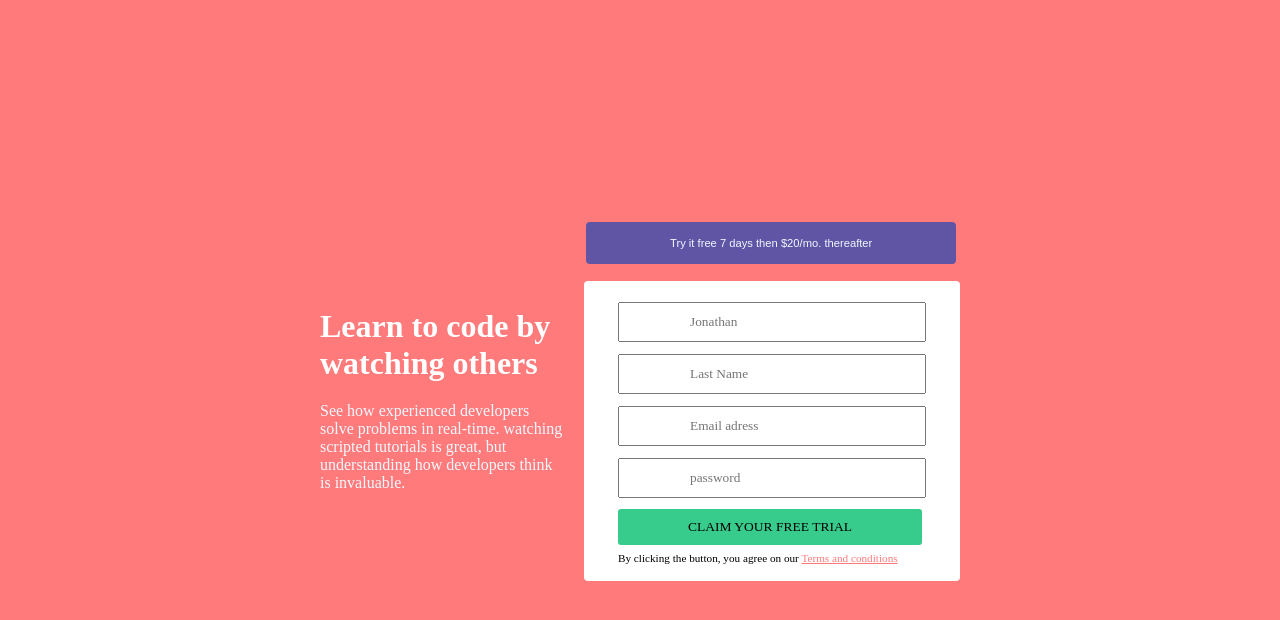
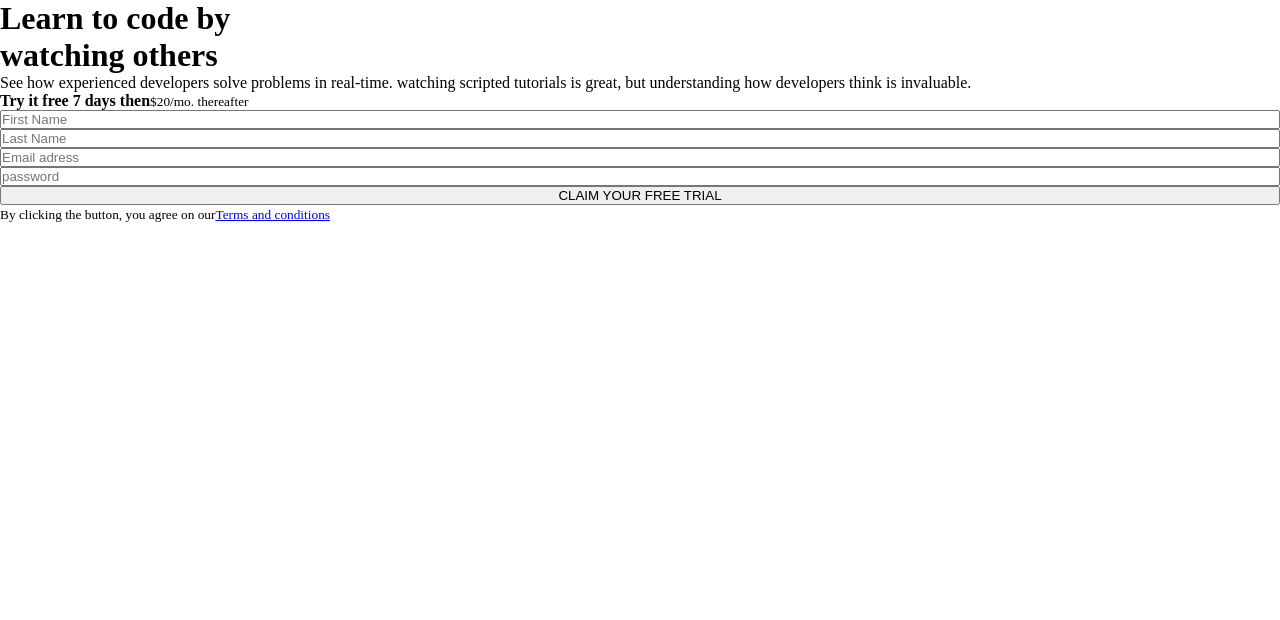
Before and after one commit to jimmymut/reponsive, a plain HTML site: page index.html in a window 1280 px wide. Drawn offline with Linux system fonts and the light colour scheme; a web font is replaced by a local one.

Commit message:
modified the html structure

```diff
--- a/css.css
+++ b/css.css
@@ -1,70 +1,6 @@
-*{
-    margin: 0;
-    padding: 0;
+* {
+  margin: 0;
+  padding: 0;
+  box-sizing: border-box;
+  width: 100%;
 }
-@media screen and (min-width: 375px) and (max-width: 1440px){
-    body{
-        background-color: hsl(0, 100%, 74%);
-        /* margin: 50px 100px;
-        border: 5px solid; */
-    }
-    main{
-        width: 50%;
-        margin: auto;
-        display: flex;
-        justify-content: center;
-        align-items: center;
-        height: 100vh;
-    }
-    .green{
-        background-color: hsl(154, 59%, 51%);
-        font-size: 13.5px;
-        border: none;
-        border-radius: 3px;
-        font-family: Poppins;
-        font-weight: 600;
-    }
-    .table1 input{
-        background-color: hsl(248, 32%, 49%);
-        color: aliceblue;
-        padding: 15px 84px;
-        border-radius: 4px;
-        border: none;
-    }
-    a{
-        color: hsl(0, 100%, 74%);
-    }
-   .table2{
-        border: none;
-        background-color: white;
-        padding: 15px 32px;
-        border-radius: 4px;
-        height: 300px;
-    }
-    .table2 input{
-        margin: 0;
-        padding: 10px 70px;
-        font-family: Poppins;
-        font-weight: 500;
-    }
-    tfoot, .table1 input{
-        font-size: 70%;
-    }
-    .table1{
-        padding-bottom: 15px;
-    }
-    .one h1{
-        font-family: Poppins;
-        font-weight: 700;
-        color: white;
-    }
-    p{
-        color: aliceblue;
-        padding-top: 20px;
-        font-family: Poppins;
-        font-weight: 400;
-    }
-    .two{
-        padding-left: 20px;
-    }
-}
--- a/index.html
+++ b/index.html
@@ -6,71 +6,47 @@
     <meta name="viewport" content="width=device-width, initial-scale=1.0" />
     <title>form</title>
     <link rel="stylesheet" href="css.css" />
-    <link rel="stylesheet" href="https://fonts.google.com/specimen/Poppins" />
   </head>
   <body>
-    <main>
     <div class="one">
-        <h1>Learn to code by watching others</h1>
+      <h1>Learn to code by</h1>
+      <h1>watching others</h1>
       <p>
         See how experienced developers solve problems in real-time. watching
         scripted tutorials is great, but understanding how developers think is
         invaluable.
       </p>
     </div>
+    <div class="two">
+      <p>
+        <strong>Try it free 7 days then</strong
+        ><small>$20/mo. thereafter</small>
+      </p>
+      <form action="">
         <div>
-        <div class="two">
-          <form action="">
-            <table class="table1">
-              <tr>
-                <td>
           <input
-                    type="submit"
-                    value="Try it free 7 days then $20/mo. thereafter"
+            type="text"
+            placeholder="First Name"
+            required="First Name cannot be empty"
           />
-                </td>
-              </tr>
-            </table>
-            <table class="table2">
-              <tr>
-                <td>
-                  <input type="text" placeholder="Jonathan" required />
-                </td>
-              </tr>
-              <tr>
-                <td>
-                  <input type="text" placeholder="Last Name" required />
-                </td>
-              </tr>
-              <tr>
-                <td>
+        </div>
+
+        <div>
+          <input type="text" placeholder="Last Name" required="" />
+        </div>
+        <div>
           <input type="email" placeholder="Email adress" required />
-                </td>
-              </tr>
-              <tr>
-                <td>
+        </div>
+        <div>
           <input type="password" placeholder="password" required />
-                </td>
-              </tr>
-              <tr>
-                <td>
-                  <input
-                    class="green"
-                    type="submit"
-                    value="CLAIM YOUR FREE TRIAL"
-                  />
-                </td>
-                <tfoot>
-                  <td>
-                    By clicking the button, you agree on our
-                    <a href="#">Terms and conditions</a>
-                  </td>
-                </tfoot>
-              </tr>
-            </table>
+        </div>
+        <button type="submit">CLAIM YOUR FREE TRIAL</button>
+        <small
+          >By clicking the button, you agree on our<a href="#"
+            >Terms and conditions</a
+          ></small
+        >
       </form>
     </div>
-      </div>
-    </main>
   </body>
 </html>
```
Also changed, not shown: images/bg-intro-desktop.png (added), images/bg-intro-mobile.png (added), images/favicon-32x32.png (added), images/icon-error.svg (added). Lines whose indentation alone changed are shown as unchanged.
